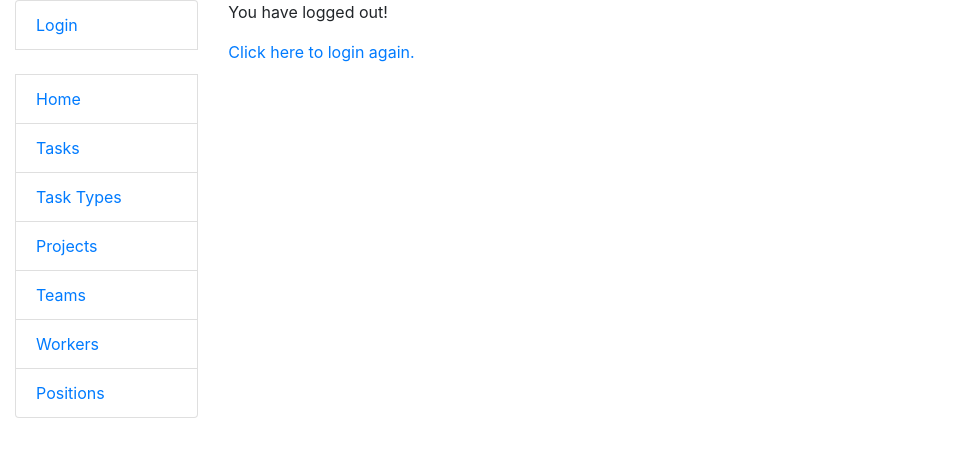
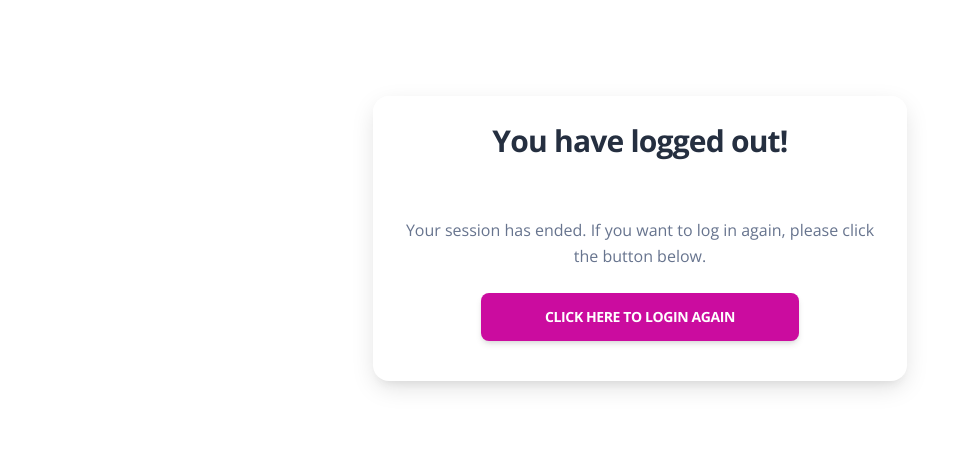
Before and after one commit to mykola-tarasenko/task-manager, a Django app: template templates/registration/logged_out.html in a window 1280 px wide. Shown: the top 457 px of the page, without its empty margins (0-956 px from the left). Run offline with Django 5.2, Linux system fonts and the light colour scheme; the template is opened without the code that fills it, so the values that code supplies are empty; some libraries are stand-ins or nearby versions.

Commit message:
Update logout template with new design

```diff
--- a/templates/registration/logged_out.html
+++ b/templates/registration/logged_out.html
@@ -1,7 +1,19 @@
-{% extends "base.html" %}
+{% extends "layouts/base-fullscreen.html" %}
 
 {% block content %}
-<p>You have logged out!</p>
-
-<a href="{% url 'login' %}">Click here to login again.</a>
+  <div class="container" style="margin-top: 6rem;">
+    <div class="row justify-content-center">
+      <div class="col-lg-6 col-md-8 col-sm-12">
+        <div class="card shadow-lg">
+          <div class="card-header text-center">
+            <h3>You have logged out!</h3>
+          </div>
+          <div class="card-body text-center">
+            <p class="mb-4">Your session has ended. If you want to log in again, please click the button below.</p>
+            <a href="{% url 'login' %}" class="btn btn-primary btn-lg">Click here to login again</a>
+          </div>
+        </div>
+      </div>
+    </div>
+  </div>
 {% endblock %}
```
